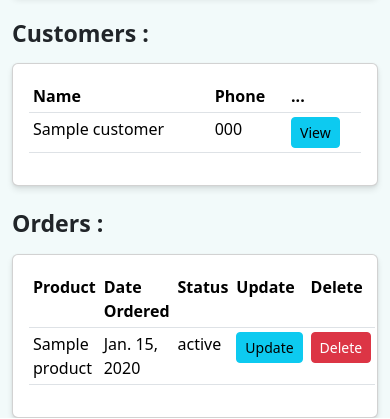
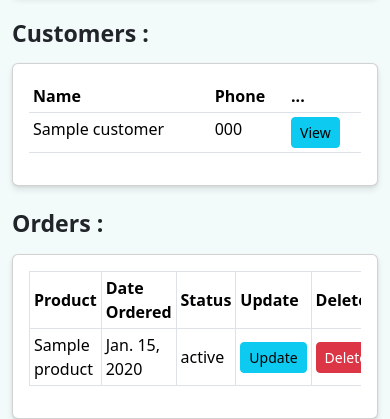
Before and after one commit to athikapriya/django-CRM, a Django app: template base/templates/base/homepage.html in a window 390 px wide. Shown: the part 552-971 px from the top of the page. Run offline with Django 3.2, Linux system fonts and the light colour scheme; the template is opened without the code that fills it: most values are stand-ins (such as "Sample title", 1, 10 or a date in 2020); some libraries are stand-ins or nearby versions.

Commit message:
table responsiveness issue fixed

```diff
--- a/base/templates/base/homepage.html
+++ b/base/templates/base/homepage.html
@@ -37,7 +37,8 @@
             <div class="col-lg-8 gx-md-5 gy-4 gy-md-4 ">
                 <h3 class="fw-semibold pb-2 ">Orders :</h3>
                 <div class="card card-body">
-                    <table class="table table-sm">
+                    <div class="table-responsive">
+                        <table class="table table-sm align-middle table-bordered table-nowrap">
                             <tr>
                                 <th>Product</th>
                                 <th>Date Ordered</th>
@@ -63,6 +64,7 @@
                         </table>
                     </div>
                 </div>
+            </div>
 
         </div>
     </div>
--- a/base/templates/base/products.html
+++ b/base/templates/base/products.html
@@ -7,7 +7,9 @@
             <div class="card card-body">
                 <h3 class="fw-semibold">Products :</h3>
                 <hr>
-                <table class="table table-sm">
+                <div class="table-responsive">
+                    <table class="table table-sm align-middle table-bordered table-nowrap">
+
                         <tr>
                             <th>Products</th>
                             <th>Category</th>
@@ -26,5 +28,6 @@
                 </div>
             </div>
         </div>
+    </div>
 </section>
 {% endblock %}
```
Lines whose indentation alone changed are shown as unchanged.
